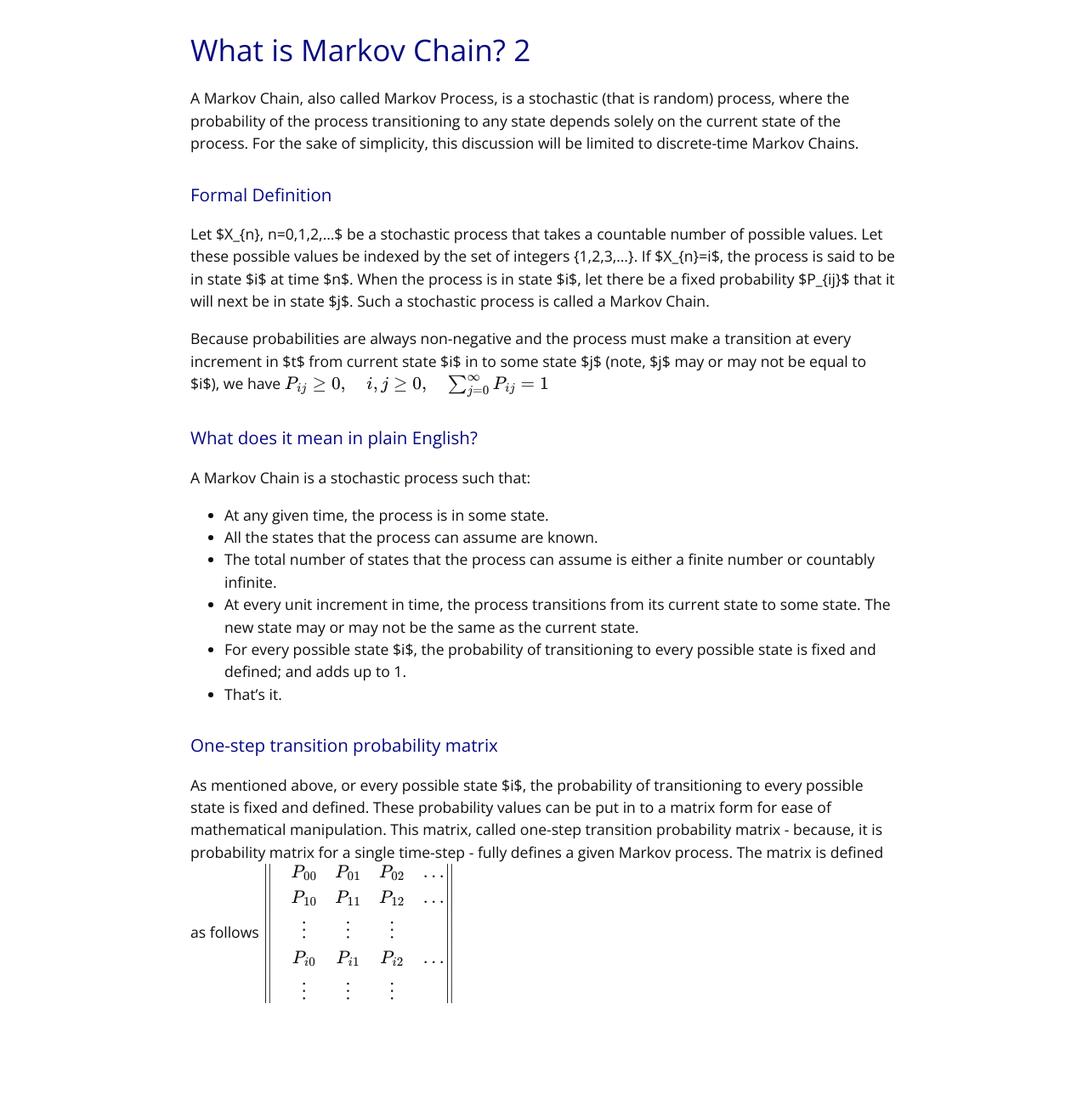
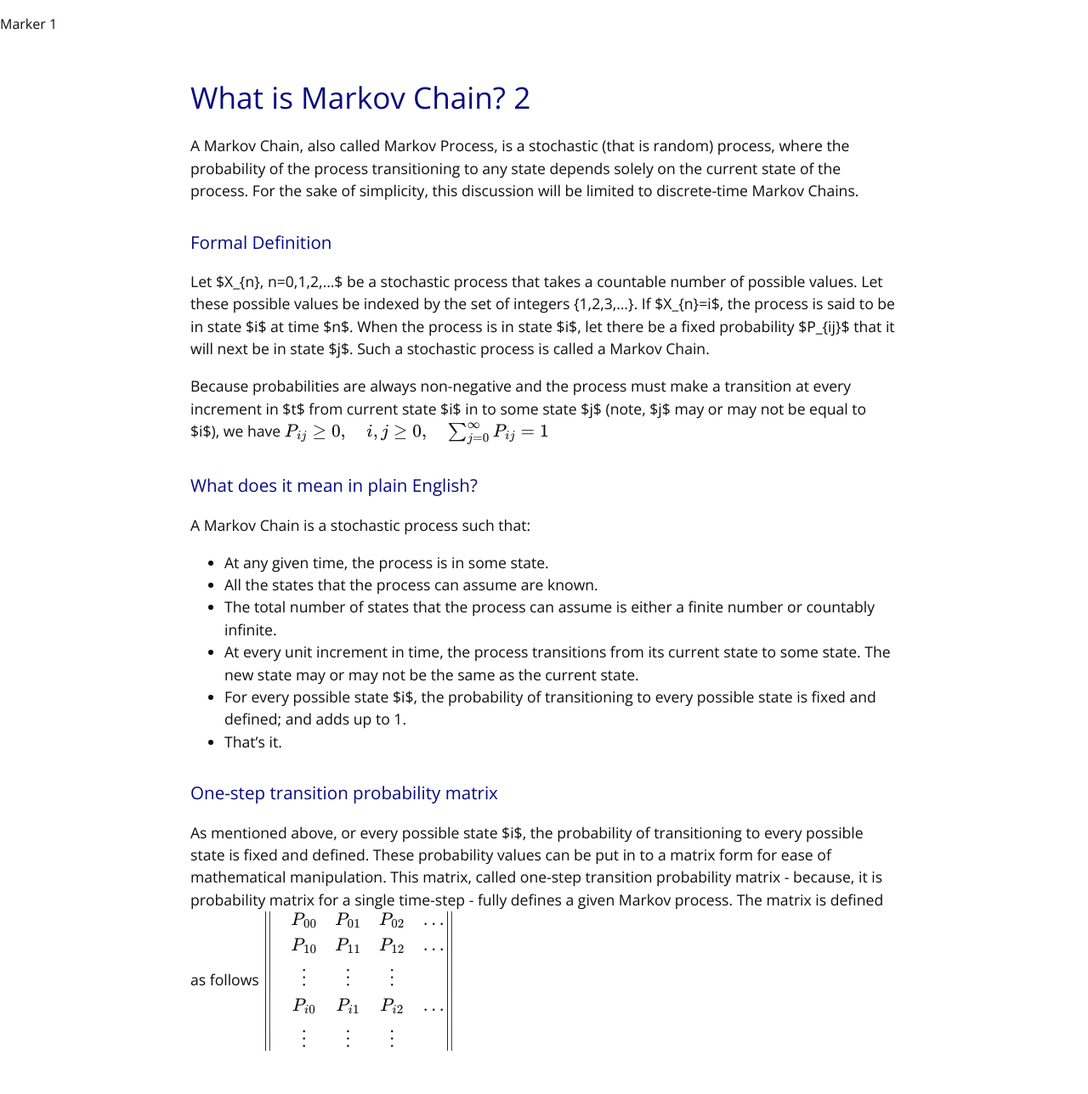
Before and after one commit to vinitjoglekar/playground, a Jekyll site: the page built from _pages/markov_chains.md, in a window 1280 px wide. Shown: the whole page at 85% size. Built offline with Jekyll 4.4.1, drawn with Linux system fonts in a browser that asks for light colours; before the commit the page ends 1232 px from its top, so only the background shows below that.

Commit message:
Update default.html

```diff
--- a/_layouts/default.html
+++ b/_layouts/default.html
@@ -19,6 +19,7 @@
     <link rel="stylesheet" href="{{ '/assets/css/style.css?v=' | append: site.github.build_revision | relative_url }}">
   </head>
   <body>
+    <p> Marker 1 </p>
     <main id="content" class="main-content" role="main">
       {{ content }}
     </main>
```
